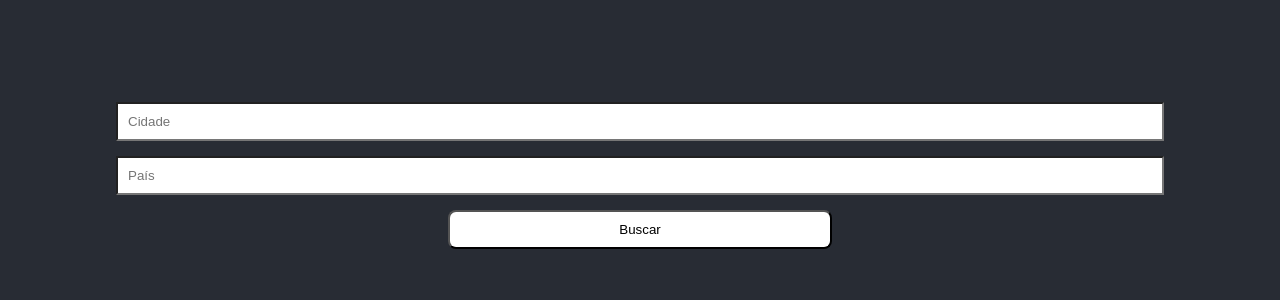
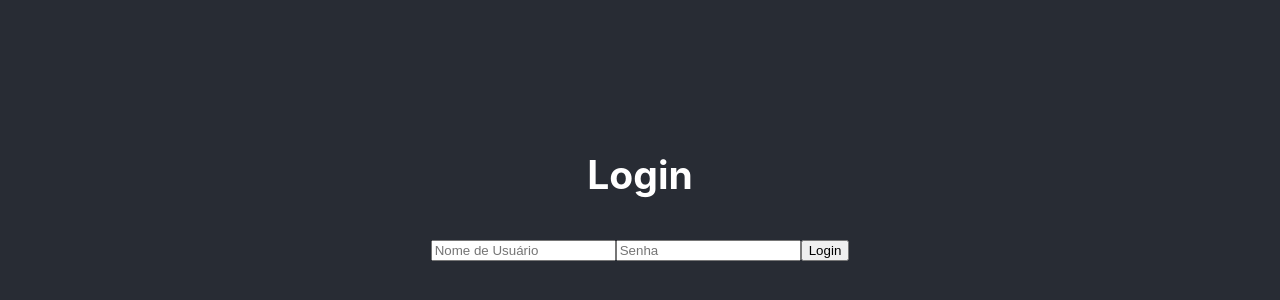
Before and after one commit to MatheusCastellucci/Projeto3-TecWeb, a React (Create React App) app in the folder frontend/clima-frontend/: page / in a window 1280 px wide. Shown: the part 210-510 px from the top of the page. Built offline with nearby package versions, Linux system fonts and the light colour scheme.

Commit message:
App mazomeno. Tenho que esperar o back ficar pronto

```diff
--- a/frontend/clima-frontend/src/App.js
+++ b/frontend/clima-frontend/src/App.js
@@ -1,36 +1,66 @@
 import React, { useState } from 'react';
 import './App.css';
-import axios from 'axios'
+import axios from 'axios';
 
 const key = '34f0af7fd6mshe15209f9c13f7b1p140635jsn0806aa4219eb';
 
-function getData(id, setForecast) {
+// Componente para a tela de login
+function LoginScreen({ handleLogin }) {
+  const [username, setUsername] = useState("");
+  const [password, setPassword] = useState("");
+
+  const handleSubmit = (e) => {
+    e.preventDefault();
+    handleLogin(username, password);
+  };
+
+  return (
+    <div>
+      <h2>Login</h2>
+      <form onSubmit={handleSubmit}>
+        <input
+          placeholder="Nome de Usuário"
+          value={username}
+          onChange={(e) => setUsername(e.target.value)}
+        />
+        <input
+          placeholder="Senha"
+          value={password}
+          onChange={(e) => setPassword(e.target.value)}
+          type="password"
+        />
+        <button type="submit">Login</button>
+      </form>
+    </div>
+  );
+}
+
+// Componente principal
+function App() {
+  const [city, setCity] = useState("");
+  const [country, setCountry] = useState("");
+  const [forecast, setForecast] = useState("");
+  const [isLoggedIn, setIsLoggedIn] = useState(false);
+  const [searchHistory, setSearchHistory] = useState([]);
+
+  const handleLogin = (username, password) => {
+    // Lógica para enviar as credenciais de login para o backend do Django
+    // ...
+    // Após a autenticação bem-sucedida, você pode definir o estado isLoggedIn como true
+    setIsLoggedIn(true);
+  };
+
+  const handleLogout = () => {
+    // Lógica para realizar logout
+    // ...
+    // Após o logout, você pode definir o estado isLoggedIn como false
+    setIsLoggedIn(false);
+  };
+
+  const handleSearch = () => {
     const options = {
       method: 'GET',
-    url: 'https://foreca-weather.p.rapidapi.com/current/' + id,
-    params: {
-      lang: 'en',
-    },
-    headers: {
-      'X-RapidAPI-Key': key,
-      'X-RapidAPI-Host': 'foreca-weather.p.rapidapi.com'
-    }
-  };
-
-  try {
-    axios.request(options).then(function (response) {
-      console.log(response.data.current);
-      setForecast(response.data.current.temperature);
-    });
-  } catch (error) {
-    console.error(error);
-  }
-}
-
-function getID(name, country, setForecast) {
-  const options = {
-    method: 'GET',
-    url: 'https://foreca-weather.p.rapidapi.com/location/search/' + name,
+      url: 'https://foreca-weather.p.rapidapi.com/location/search/' + city,
       params: {
         lang: 'en',
         country: country
@@ -44,46 +74,86 @@ function getID(name, country, setForecast) {
     try {
       axios.request(options).then(function (response) {
         const ID = response.data.locations[0].id;
-      getData(ID, setForecast);
+
+        const getDataOptions = {
+          method: 'GET',
+          url: 'https://foreca-weather.p.rapidapi.com/current/' + ID,
+          params: {
+            lang: 'en',
+          },
+          headers: {
+            'X-RapidAPI-Key': key,
+            'X-RapidAPI-Host': 'foreca-weather.p.rapidapi.com'
+          }
+        };
+
+        axios.request(getDataOptions).then(function (response) {
+          console.log(response.data.current);
+          setForecast(response.data.current.temperature);
+        });
       });
     } catch (error) {
       console.error(error);
     }
+      const searchItem = {
+    city,
+    country,
+    forecast
+  };
+  setSearchHistory((prevHistory) => [...prevHistory, searchItem]);
+
+  // Fazer uma solicitação ao backend para salvar a pesquisa no histórico
+  axios.post('/api/save-search/', {
+    city: city,
+    country: country,
+    forecast: forecast
+  }, {
+    headers: {
+      Authorization: `Bearer ${authToken}` // Inclua o token de autenticação
     }
-
-function App() {
-  const [city, setCity] = useState("");
-  const [country, setCountry] = useState("");
-  const [forecast, setForecast] = useState("");
+  })
+  .then(response => {
+    console.log(response.data.message);
+  })
+  .catch(error => {
+    console.error(error);
+  });
+};
 
   return (
     <div className="App">
       <header className="App-header">
+        {!isLoggedIn ? (
+          <LoginScreen handleLogin={handleLogin} />
+        ) : (
+          <>
             <input
               placeholder="Cidade"
               value={city}
               onChange={(e) => setCity(e.target.value)}
               style={styles.input}
             />
-
             <input
               placeholder="País"
               value={country}
               onChange={(e) => setCountry(e.target.value)}
               style={styles.input}
             />
-
-        <button style={styles.button} onClick={() => getID(city, country, setForecast)}>Buscar</button>
-
+            <button style={styles.button} onClick={handleSearch}>
+              Buscar
+            </button>
             <p style={styles.resultado}>{forecast}</p>
+            <button style={styles.button} onClick={handleLogout}>
+              Logout
+            </button>
+          </>
+        )}
       </header>
     </div>
   );
 }
 
 export default App;
-
-
 
 const styles = {
   input: {
@@ -104,14 +174,6 @@ const styles = {
     color: "#fff",
     marginBottom: 20,
     fontWeight: "bold",
-
-  },
-  input: {
-      backgroundColor: "#fff",
-      padding: 10,
-      width: "80%",
-      marginTop: 15,
-      color: "#000",
   },
   button: {
     backgroundColor: "#fff",
```
Lines whose indentation alone changed are shown as unchanged.
